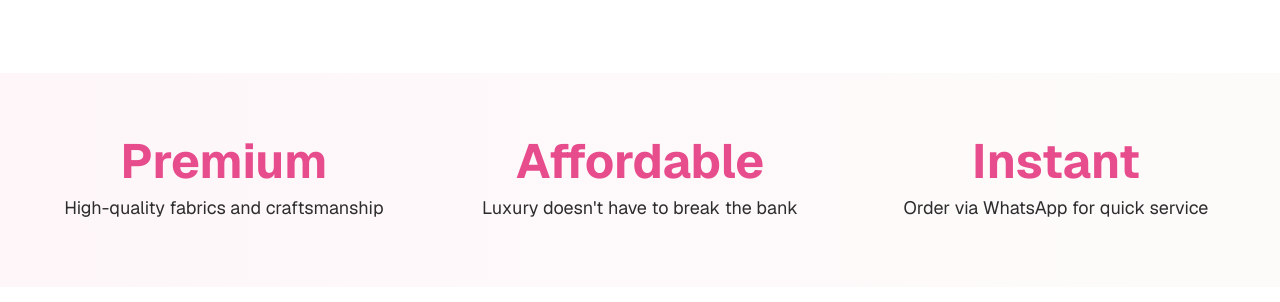
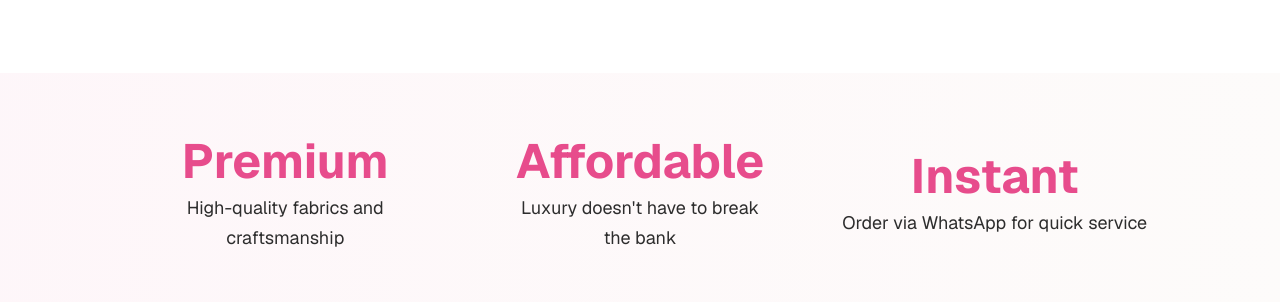
Before and after one commit to Jojo588/elegance-fashion-website, a Next.js app: page / in a window 1280 px wide. Shown: the part 1300-1602 px from the top of the page. Built offline with nearby package versions, Linux system fonts and the light colour scheme; no server answers; the database is empty; a web font is replaced by a local one.

Commit message:
feat: adjust layout and spacing in HomePage statistics section
Co-authored-by: Benedict Jojo Afful <137832436+Jojo588@users.noreply.github.com>

```diff
--- a/app/page.tsx
+++ b/app/page.tsx
@@ -31,7 +31,7 @@ export default function HomePage() {
       {/* Statistics Section */}
       <section className="bg-gradient-to-r from-primary/5 to-accent/5 py-12 md:py-16">
         <div className="mx-auto w-full max-w-7xl px-4 sm:px-6 lg:px-8">
-          <div className="grid grid-cols-1 items-center justify-items-center gap-6 text-center sm:grid-cols-3 sm:gap-8">
+          <div className="mx-auto grid w-full max-w-5xl grid-cols-1 items-center justify-items-center gap-8 text-center sm:grid-cols-3 sm:gap-10">
             <div className="text-center">
               <div className="text-4xl md:text-5xl font-bold text-primary mb-2">
                 Premium
```
